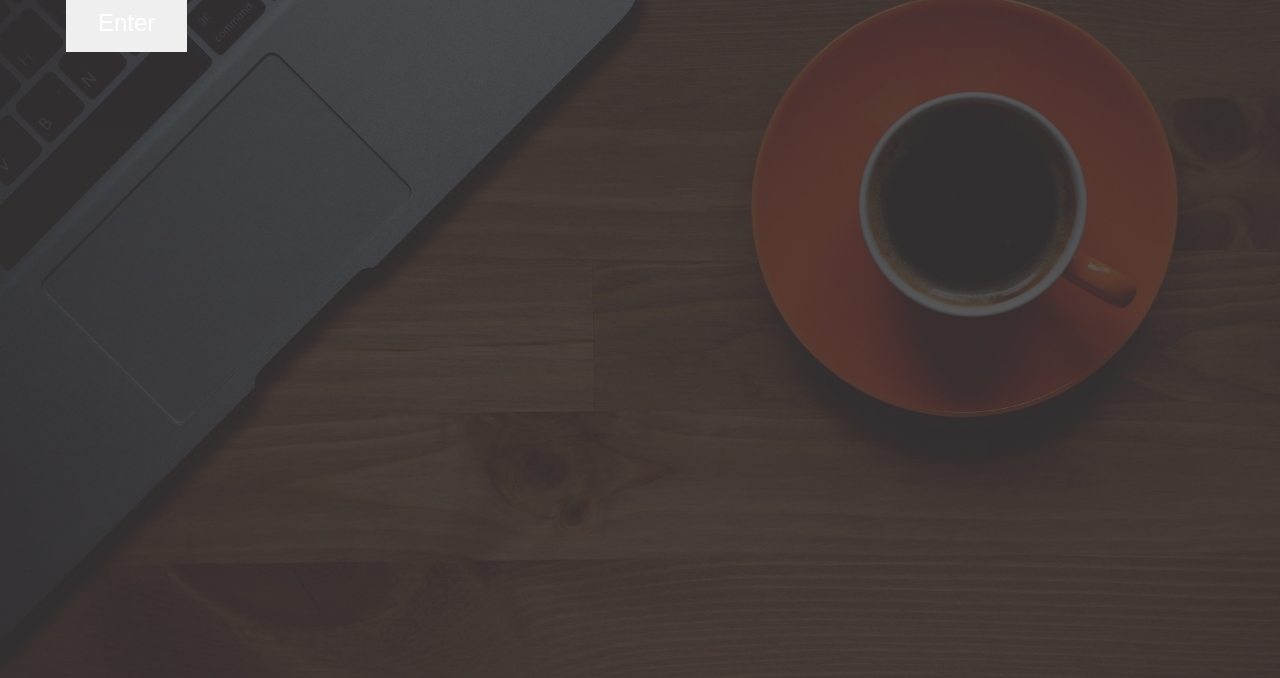
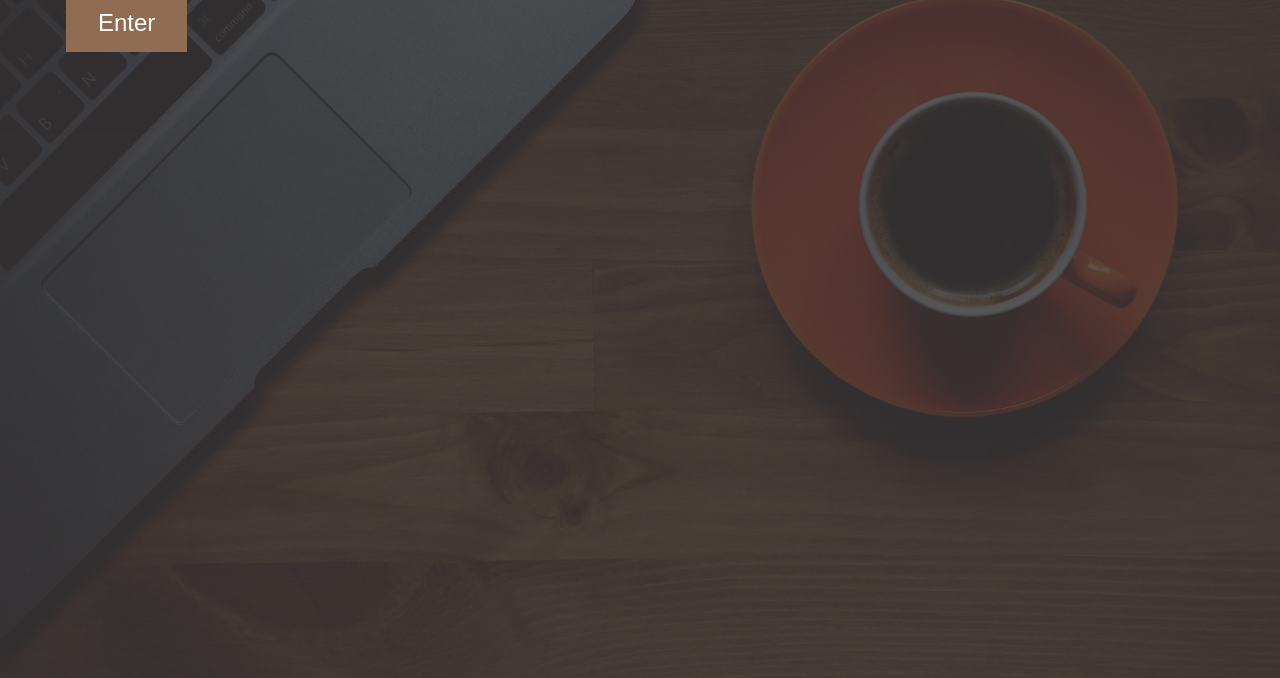
Before and after one commit to airborne17th/airborne17th.github.io, a website: page index.html in a window 1280 px wide. Shown: the part 122-800 px from the top of the page. Drawn offline with Linux system fonts and the light colour scheme; files whose address does not match are found by name.

Commit message:
Add files via upload

```diff
--- a/index.html
+++ b/index.html
@@ -11,7 +11,7 @@
 
 <style>
     .button {
-    background-color: $secondary-color;
+    background-color: #906c52;
     border: none;
     color: white;
     padding: 15px 32px;
```
